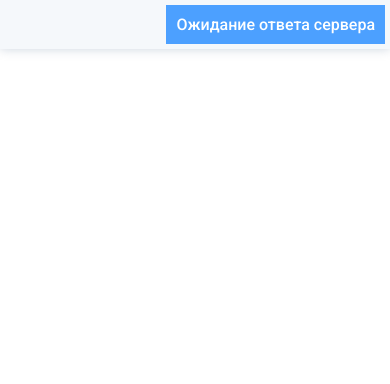
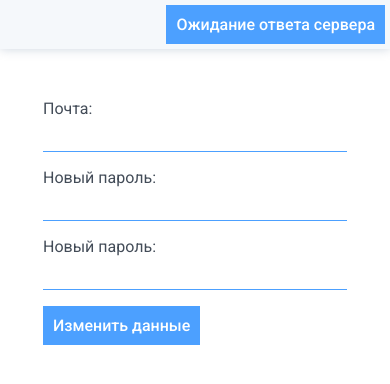
Before and after one commit to Alex8157/recipes, a React (Create React App) app: page /profile in a window 390 px wide. Shown: the top 384 px of the page. Built offline with nearby package versions, Linux system fonts and the light colour scheme; no server answers.

Commit message:
Fixed a lot of small bugs

```diff
--- a/src/App.jsx
+++ b/src/App.jsx
@@ -14,9 +14,9 @@ const App = () => {
           <Route index element={<StartPage />} />
           <Route path="/profile" element={<ProfilePage />} />
           <Route path="/categories/:category" element={<CategoryPage />} />
-          <Route path="/recipes" element={<CategoryPage />} />
-          <Route path="/add-recipes" element={<AddEditRecipe />} />
+          <Route path="/recipes" element={<CategoryPage key="recipes" />} />
           <Route path="/edit-recipes/:recipe" element={<AddEditRecipe />} />
+          <Route path="/add-recipes" element={<AddEditRecipe key="add-recipe" />} />
           <Route path="/recipes/:recipe" element={<RecipePage />} />
         </Route>
       </Routes>
--- a/src/components/AuthForm.jsx
+++ b/src/components/AuthForm.jsx
@@ -6,6 +6,7 @@ const AuthForm = ({closeAuthForm}) => {
   const [email, setEmail] = React.useState('');
   const [password, setPassword] = React.useState('');
   const [isRegistering, setIsRegistering] = React.useState(false);
+  const [message, setMessage] = React.useState('');
 
   const handleSubmit = async (e) => {
     e.preventDefault();
@@ -15,6 +16,7 @@ const AuthForm = ({closeAuthForm}) => {
         result = await PostService.registration({ email, password });
     } else {
         result = await PostService.login({ email, password });
+        if (!result) setMessage('Неверные данные для входа');
     }
     if (result) window.location.reload();
   };
@@ -52,6 +54,12 @@ const AuthForm = ({closeAuthForm}) => {
         <p className={styles.toggleLink} onClick={() => setIsRegistering(!isRegistering)}>
             {isRegistering ? 'Уже есть аккаунт? Войти.' : 'Нет аккаунта? Зарегистрироваться.'}
         </p>
+        {!!message && (
+            <div className={styles.popup}>
+                <span>{message}</span>
+                <span onClick={() => setMessage('')} className={styles.popupCross}>&times;</span>
+            </div>
+        )}
     </div>
   );
 };
--- a/src/components/Layout.jsx
+++ b/src/components/Layout.jsx
@@ -10,6 +10,7 @@ const Layout = () => {
     const [expectation, setExpectation] = React.useState(false);
     const [authForm, setAuthForm] = React.useState(false);
 
+    const regex = /\/recipes\/\d{1,}$/;
     const navigate = useNavigate();
 
     React.useEffect(() => {
@@ -18,21 +19,18 @@ const Layout = () => {
             const status = await PostService.checkAuth();
             setAuth(status);
             setExpectation(false);
-            if (!status && window.location.pathname !== '/' && !window.location.pathname.startsWith('/recipes/')) {
+            if (!status && window.location.pathname !== '/' && !regex.test(window.location.pathname)) {
                 navigate('/');
             }
         })()
     },[])
 
-
     return (
         <>
             <Header auth={auth} expectation={expectation} changeAuthForm={() => setAuthForm(prev => !prev)}/>
-            {(auth || window.location.pathname.startsWith('/recipes/')) &&
-                <main className={styles.container}>
-                    <Outlet/>
-                </main>
-            }
+            <main className={styles.container}>
+                <Outlet/>
+            </main>
             { authForm && <AuthForm closeAuthForm={() => setAuthForm(false)}/> }
         </>
     );
--- a/src/index.jsx
+++ b/src/index.jsx
@@ -9,9 +9,7 @@ const root = ReactDOM.createRoot(
 );
 
 root.render(
-  <React.StrictMode>
-    <BrowserRouter>
-      <App />
-    </BrowserRouter>
-  </React.StrictMode>
+  <BrowserRouter>
+    <App />
+  </BrowserRouter>
 );
--- a/src/pages/ProfilePage.jsx
+++ b/src/pages/ProfilePage.jsx
@@ -39,11 +39,11 @@ const ProfilePage = () => {
     };
 
     return (
-        <div>
+        <article className={styles.profile}>
             <div>
                 <label>
                     Почта:
-                    <input className='input' type="text" value={email} readOnly />
+                    <input className={`input ${styles.post}`} type="text" value={email} readOnly />
                 </label>
             </div>
             <div>
@@ -86,7 +86,7 @@ const ProfilePage = () => {
                     <span onClick={() => setMessage('')} className={styles.cross}>&times;</span>
                 </div>
             )}
-        </div>
+        </article>
     );
 };
 
--- a/src/styles/authForm.module.css
+++ b/src/styles/authForm.module.css
@@ -35,3 +35,22 @@
     text-decoration: underline;
     cursor: pointer;
 }
+
+.popup {
+    position: fixed;
+    width: 300px;
+    top: 320px;
+    left: calc(50% - 150px);
+    margin: 0 auto;
+    padding: 10px 20px;
+    box-shadow: var(--shadow);
+    background-color: var(--block-color);
+    display: flex;
+    align-items: center;
+    justify-content: space-between;
+}
+
+.popupCross {
+    font-size: 30px;
+    cursor: pointer;
+}
--- a/src/styles/profilePage.module.css
+++ b/src/styles/profilePage.module.css
@@ -1,4 +1,8 @@
-.popupWithButtons{
+.post {
+    width: 81.5%;
+}
+
+.popupWithButtons {
     position: fixed;
     width: 300px;
     top: 100px;
@@ -12,7 +16,7 @@
     align-items: center;
 }
 
-.popup{
+.popup {
     position: fixed;
     width: 300px;
     top: 100px;
@@ -26,13 +30,20 @@
     justify-content: space-between;
 }
 
-.buttonRow{
+.buttonRow {
     display: flex;
     gap: 5px;
     margin: 5px;
 }
 
-.cross{
+.cross {
     font-size: 30px;
     cursor: pointer;
 }
+
+@media screen and (max-width: 767px) {
+    .profile input {
+        width: 100%;
+        margin: 8px 0 16px;
+    }
+}
```
Also changed, not shown: package.json (+6 -1 lines), 1 other file (tests, documents, lock files or other folders).
